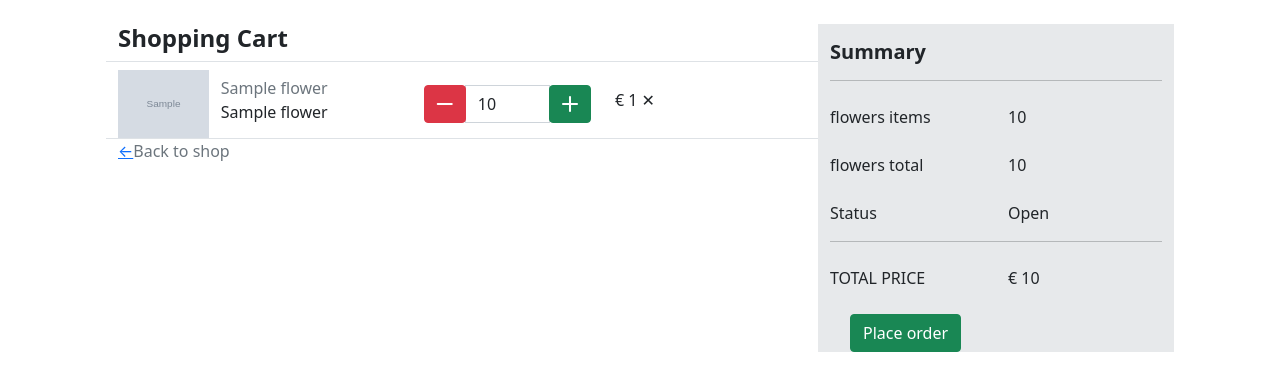
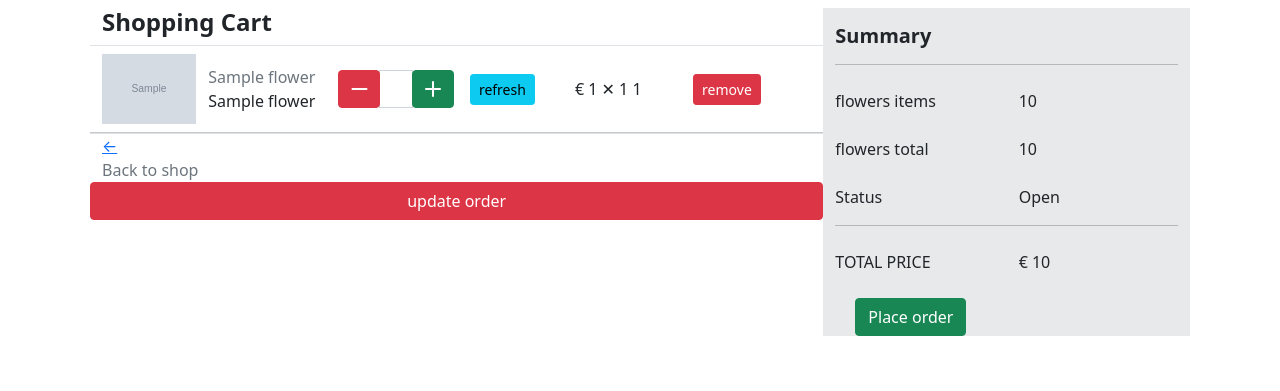
Before and after one commit to Petrimus/tsoha_flower_store, a Flask app: template flower_store/main/templates/main/shoppingcart.html in a window 1280 px wide. Shown: the part 56-447 px from the top of the page. Run offline with Flask 2, Linux system fonts and the light colour scheme; the template is opened without the code that fills it: most values are stand-ins (such as "Sample title", 1, 10 or a date in 2020); grey boxes marked "Sample" are stand-in pictures.

Commit message:
modifications to shopping cart and more js

```diff
--- a/flower_store/main/templates/main/shoppingcart.html
+++ b/flower_store/main/templates/main/shoppingcart.html
@@ -2,29 +2,28 @@
 <!-- prettier ignore -->
 {% block content %}
 <div class="container">
-  <div class="row mx-4 my-4">
+  <div class="row mx-2 my-2">
     <div class="col-md-8">
       <div class="title">
         <h4><b>Shopping Cart</b></h4>
       </div>
       <div class="row border-top border-bottom">
         {% for flower in cart %}
-        <div class="row main align-items-center">
-          <div class="col-2 mt-2">
+        <div class="row main align-items-center my-2">
+          <div class="col-2 ">
             <img class="img-fluid" src="{{flower.picture}}" />
           </div>
-          <div class="col">
+          <div class="col-2">
             <div class="row text-muted">{{flower.latin_name}}</div>
             <div class="row">{{flower.name}}</div>
           </div>
-          <div class="col">
-            <div class="input-group mt-2">
+          <form class="col-4">
+            <div class="input-group">
               <span class="input-group-btn">
                 <button
                   type="button"
-                  class="btn btn-danger btn-number minus"
-                  id="minus"
-                  onclick="decreaseValue()"
+                  class="btn btn-danger btn-number minus plus_minus"
+                  name="minus"
                 >
                   <i class="bi bi-dash-lg"></i>
                 </button>
@@ -37,28 +36,41 @@
                 min="1"
                 max="15"
                 name="amount"
+                width="50"
               />
               <input type="hidden" name="id" value="{{ id }}" />
               <span class="input-group-btn">
                 <button
                   type="button"
-                  class="btn btn-success btn-number"
-                  id="plus"
-                  onclick="increaseValue()"
+                  class="btn btn-success btn-number plus_minus"
+                  name="plus"
                 >
                   <i class="bi bi-plus-lg"></i>
                 </button>
               </span>
+              <div style="margin: auto 0;">
+                <button type="submit" class="btn btn-info btn-sm mx-3">
+                  refresh
+                </button>
+              </div>
             </div>
+          </form>
+          <div class="col-2">
+            &euro; {{flower.total_price}}
+            <span class="close"
+              >&#10005; {{flower.total_price}} {{flower.total_price}}</span
+            >
           </div>
-          <div class="col">
-            &euro; {{flower.total_price}} <span class="close">&#10005;</span>
-          </div>
+          <form class="col-2">
+            <button type="submit" class="btn btn-danger btn-sm">remove</button>
+          </form>
         </div>
+        <hr style="margin: 0">
         {% endfor %}
       </div>
-      <div class="back-to-shop">
+      <div class="row">
         <a href="#">&leftarrow;</a><span class="text-muted">Back to shop</span>
+        <button class="btn btn-danger">update order</button>
       </div>
     </div>
     <div class="col-md-4 summary" style="background-color: #e7e9eb">
@@ -93,26 +105,5 @@
   </div>
 </div>
 
-<script>
-  function increaseValue() {
-    document.getElementById('minus').disabled = false;
-    var value = parseInt(document.getElementById('number').value, 10);
-    value = isNaN(value) ? 0 : value;
-    console.log(typeof value);
-    value++;
-    if (value == 15) document.getElementById('plus').disabled = true;
-    document.getElementById('number').value = value;
-  }
-
-  function decreaseValue() {
-    console.log('button clicked');
-    document.getElementById('plus').disabled = false;
-    var value = parseInt(document.getElementById('number').value, 10);
-    value = isNaN(value) ? 0 : value;
-    value < 1 ? (value = 1) : '';
-    value--;
-    if (value == 1) document.getElementById('minus').disabled = true;
-    document.getElementById('number').value = value;
-  }
-</script>
+<script src="/static/javascript/shoppingcart.js"></script>
 {% endblock %}
--- /dev/null
+++ b/flower_store/static/javascript/shoppingcart.js
@@ -0,0 +1,48 @@
+document.querySelectorAll('.plus_minus').forEach(item => {
+  item.addEventListener('click', event => {
+   if (item.name === 'minus') {
+    var input = item.parentElement.nextElementSibling
+    input.nextElementSibling.nextElementSibling.firstElementChild.disabled = false;
+    var value = parseInt(input.value)
+    value--;
+    if (value < 1) value = 1;
+    // console.log('child: ', input.nextElementSibling.nextElementSibling.firstChild)
+    if (value === 1) item.disabled = true
+    input.value = value
+   }
+
+   if (item.name === 'plus') {
+    var input = item.parentElement.previousElementSibling.previousElementSibling
+    console.log('input: ', input)
+    input.previousElementSibling.firstElementChild.disabled = false;
+    var value = parseInt(input.value)
+    value++;
+    if (value > 15) value = 15;
+    // console.log('child: ', input.nextElementSibling.nextElementSibling.firstChild)
+    if (value === 15) item.disabled = true
+    input.value = value
+   }
+
+  });
+});
+
+  function increaseValue() {
+    document.getElementById('minus').disabled = false;
+    var value = parseInt(document.getElementById('number').value, 10);
+    value = isNaN(value) ? 0 : value;
+    console.log(typeof value);
+    value++;
+    if (value == 15) document.getElementById('plus').disabled = true;
+    document.getElementById('number').value = value;
+  }
+
+  function decreaseValue() {
+    console.log('button clicked');
+    document.getElementById('plus').disabled = false;
+    var value = parseInt(document.getElementById('number').value, 10);
+    value = isNaN(value) ? 0 : value;
+    value < 1 ? (value = 1) : '';
+    value--;
+    if (value == 1) document.getElementById('minus').disabled = true;
+    document.getElementById('number').value = value;
+  }
```
